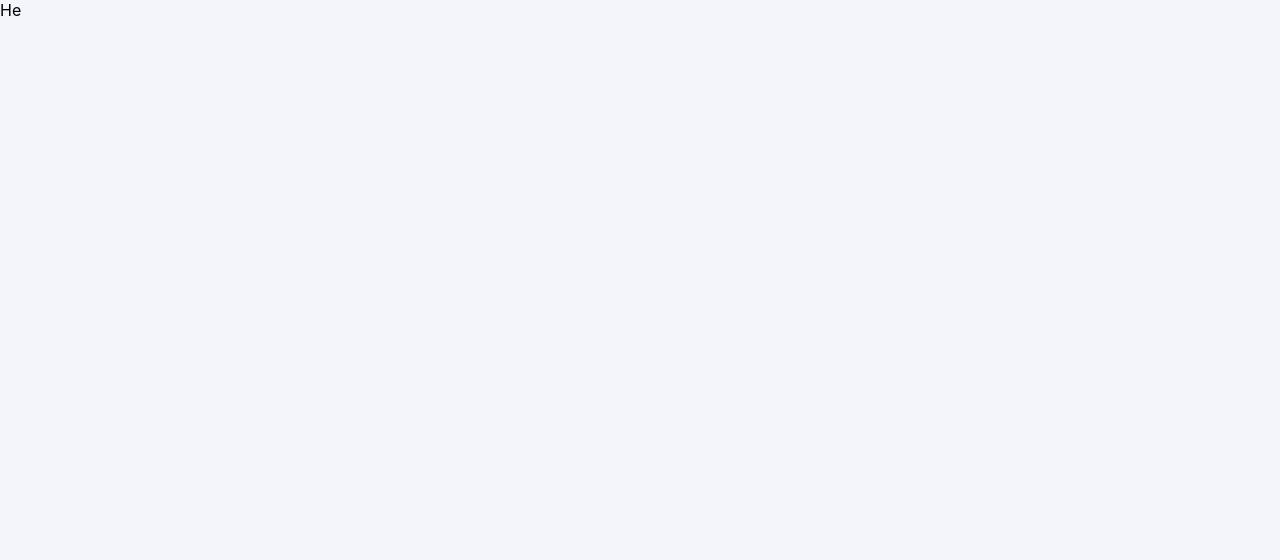
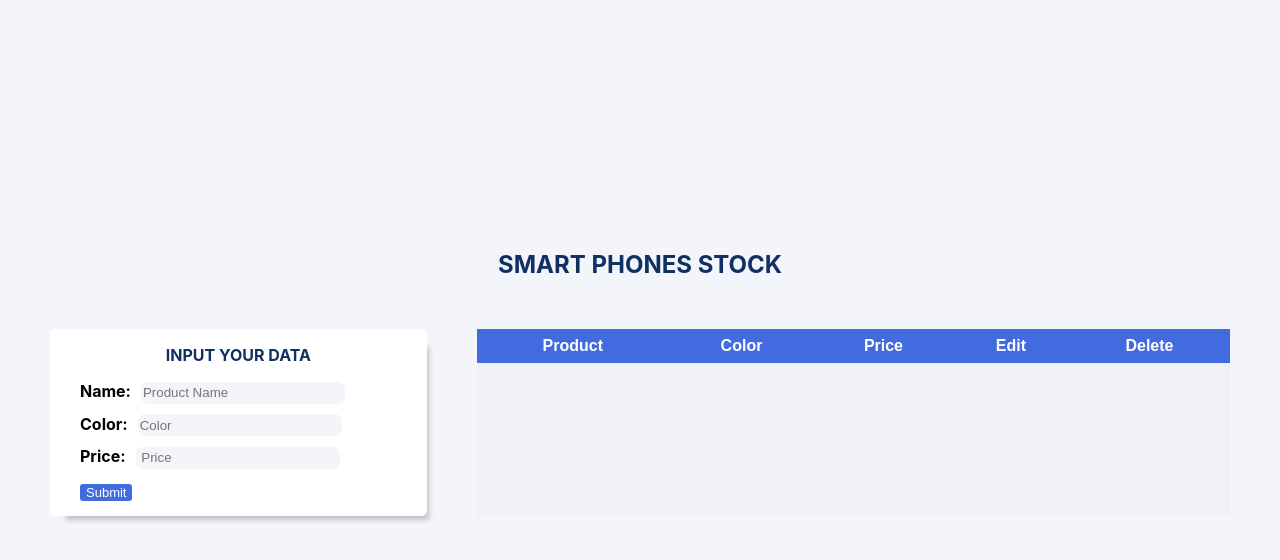
Before and after one commit to maemeier/coding-React, a React (Create React App) app: page / in a window 1280 px wide. Shown: the top 560 px of the page. Built offline with nearby package versions, Linux system fonts and the light colour scheme.

Commit message:
create table

```diff
--- a/src/App.js
+++ b/src/App.js
@@ -1,52 +1,73 @@
-import React, {Component} from 'react';
-import logo from './logo.svg';
-import './style.css';
-
+import React, { Component } from "react";
+import logo from "./logo.svg";
+import "./style.css";
 
 // create data
-const products =[
-  {id:1, name:"iphone", color:"Stonegrey", price:789},
-  {id:2, name:"Samsung", color:"Midnight Blck", price:569},
-  {id:3, name:"Hauwai P9", color:"Mystic Silver", price:272}
+const products = [
+  { id: 1, name: "iphone", color: "Stonegrey", price: 789 },
+  { id: 2, name: "Samsung", color: "Midnight Blck", price: 569 },
+  { id: 3, name: "Hauwai P9", color: "Mystic Silver", price: 272 }
 ];
 
 // get data
 
-localStorage.setItem("products", JSON.stringify(products))
+localStorage.setItem("products", JSON.stringify(products));
 
-class App extends Component{
-
-
-componentWillMount(){
+class App extends Component {
+  componentWillMount() {
     const products = this.getProducts();
   }
 
-getProducts(){
-  const products = JSON.parse(localStorage.getItem("products"))
+  getProducts() {
+    const products = JSON.parse(localStorage.getItem("products"));
     console.log(products);
 
-  this.setState({products})
+    this.setState({ products });
   }
 
-handleAddProduct(){
+  handleAddProduct() {}
 
-}
+  handleUpdateProduct() {}
 
-handleUpdateProduct(){
+  handleDeleteProduct() {}
 
-}
-
-handleDeleteProduct(){
-
-}
-
-
-render (){
-  return(
+  render() {
+    return (
       <div>
-He
+        <h2> Smart phones stock</h2>
+        <div className="container">
+          <div className="inputBox">
+            <p>Input your data</p>
+            <form>
+              <div className="form">
+                <strong>Name:</strong>
+                <input type="text" placeHolder="Product Name" refs="name" />
               </div>
-  )
+              <div className="form">
+                <strong>Color:</strong>
+                <input type="text" placeHolder="Color" refs="color" />
+              </div>
+              <div className="form">
+                <strong>Price:</strong>
+                <input type="number" placeHolder=" Price" refs="price" />
+              </div>
+              <button className="submitButton">Submit</button>
+            </form>
+          </div>
+          <div className="displayBox">
+            <table>
+              <tr>
+                <th className="headerName">Product</th>
+                <th className="headerName">Color</th>
+                <th className="headerName">Price</th>
+                <th className="headerName">Edit</th>
+                <th className="headerName">Delete</th>
+              </tr>
+            </table>
+          </div>
+        </div>
+      </div>
+    );
   }
 }
 export default App;
```
Lines whose indentation alone changed are shown as unchanged.
